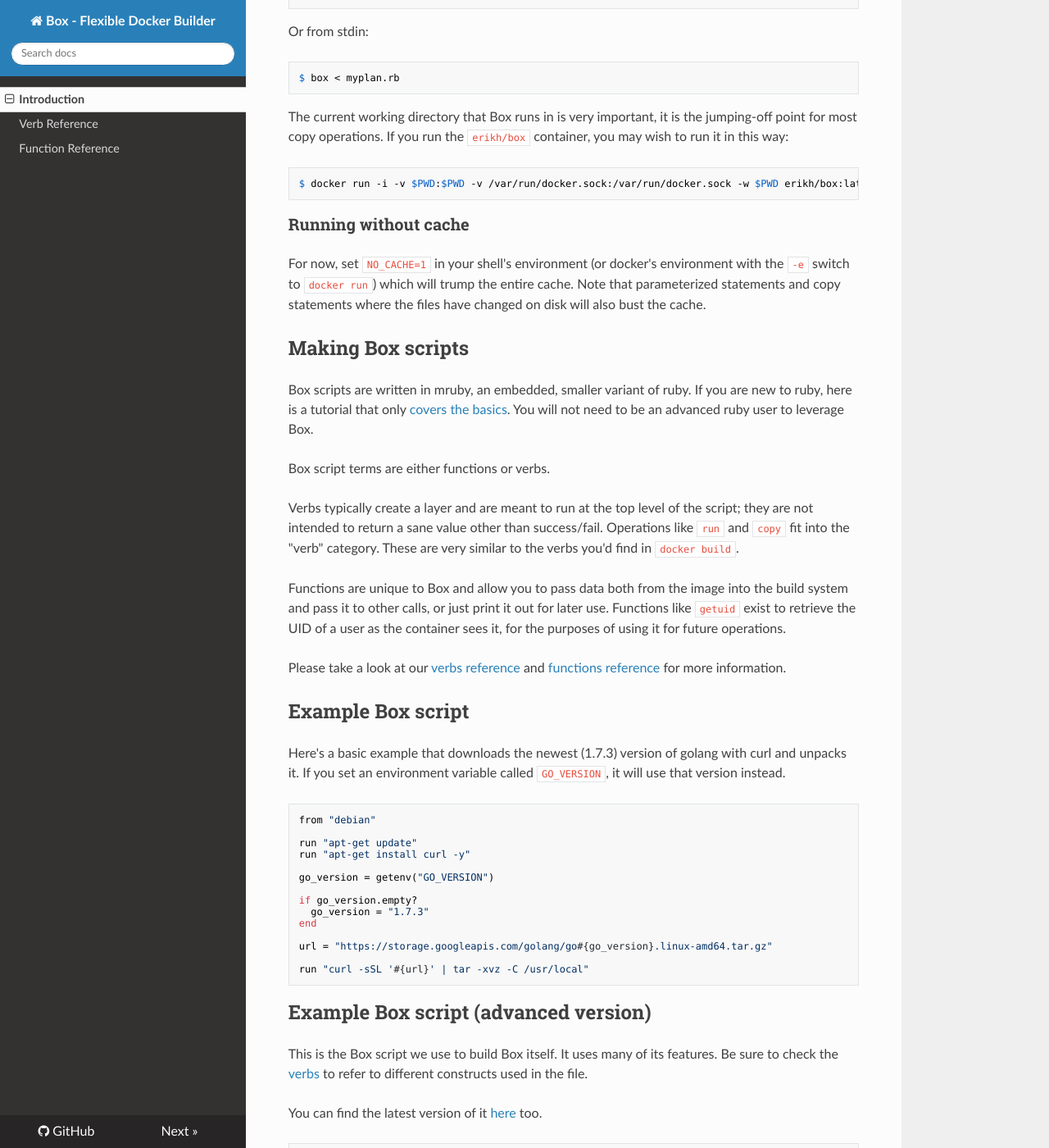
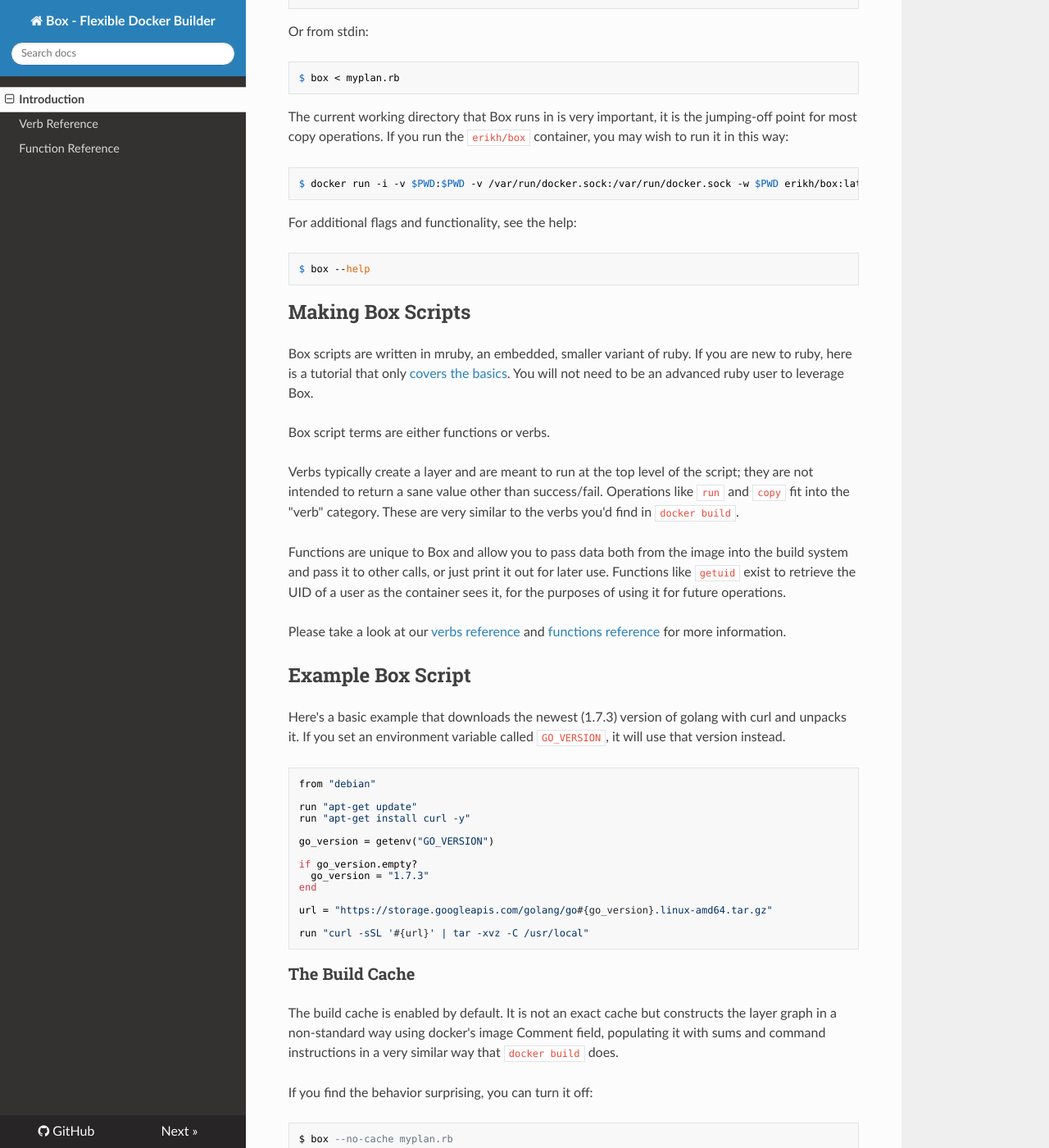
Before and after one commit to box-builder/box, an MkDocs documentation site: the page built from docs/index.md, in a window 1280 px wide and 1400 px high, scrolled down 459 px. Shown: the whole window at 82% size. Built offline with MkDocs 1.6.1, drawn with Linux system fonts in a browser that asks for light colours; nearby versions of some CDN libraries; old or Windows-style settings are respelled for this version of MkDocs; some of the changed text lies outside the part shown.

Commit message:
docs: Update documentation and test all examples with the latest version of box
Signed-off-by: Erik Hollensbe <github@hollensbe.org>

````diff
--- a/docs/index.md
+++ b/docs/index.md
@@ -30,14 +30,13 @@
 $ docker run -i -v $PWD:$PWD -v /var/run/docker.sock:/var/run/docker.sock -w $PWD erikh/box:latest < myplan.rb
 ```
 
-### Running without cache
+For additional flags and functionality, see the help:
 
-For now, set `NO_CACHE=1` in your shell's environment (or docker's environment
-with the `-e` switch to `docker run`) which will trump the entire cache. Note
-that parameterized statements and copy statements where the files have changed
-on disk will also bust the cache.
+```shell
+$ box --help
+```
 
-## Making Box scripts
+## Making Box Scripts
 
 Box scripts are written in mruby, an embedded, smaller variant of ruby. If you
 are new to ruby, here is a tutorial that only [covers the basics](https://github.com/jhotta/chef-fundamentals-ja/blob/master/slides/just-enough-ruby-for-chef/01_slide.md).
@@ -58,7 +57,7 @@
 Please take a look at our [verbs reference](/verbs) and [functions
 reference](/functions) for more information.
 
-## Example Box script
+## Example Box Script
 
 Here's a basic example that downloads the newest (1.7.3) version of golang with
 curl and unpacks it. If you set an environment variable called
@@ -81,7 +80,21 @@
 run "curl -sSL '#{url}' | tar -xvz -C /usr/local"
 ```
 
-## Example Box script (advanced version)
+### The Build Cache
+
+The build cache is enabled by default. It is not an exact cache but constructs
+the layer graph in a non-standard way using docker's image Comment field,
+populating it with sums and command instructions in a very similar way that
+`docker build` does.
+
+If you find the behavior surprising, you can turn it off:
+
+```
+$ box --no-cache myplan.rb
+```
+
+
+## Example Box Script (advanced version)
 
 This is the Box script we use to build Box itself. It uses many of its
 features. Be sure to check the [verbs](https://erikh.github.io/box/verbs/) to
@@ -140,11 +153,4 @@
 
 ## Caveats
 
-Things that Box still needs to fix that are documentation worthy:
-
-* Set `NO_CACHE=1` if you want to bypass the build cache. There is a ticket to
-  make this a command-line flag [here](https://github.com/erikh/box/issues/9).
-* Currently we require a TTY and access to stdout to function.
-  [This issue](https://github.com/erikh/box/issues/4) was made to correct that.
-
-Of course, you can see [all of our issues](https://github.com/erikh/box/issues) too.
+You can see [all of our issues](https://github.com/erikh/box/issues) here.
````
Also changed, not shown: docs/functions.md (+5 -3 lines), docs/verbs.md (+11 -6 lines).
